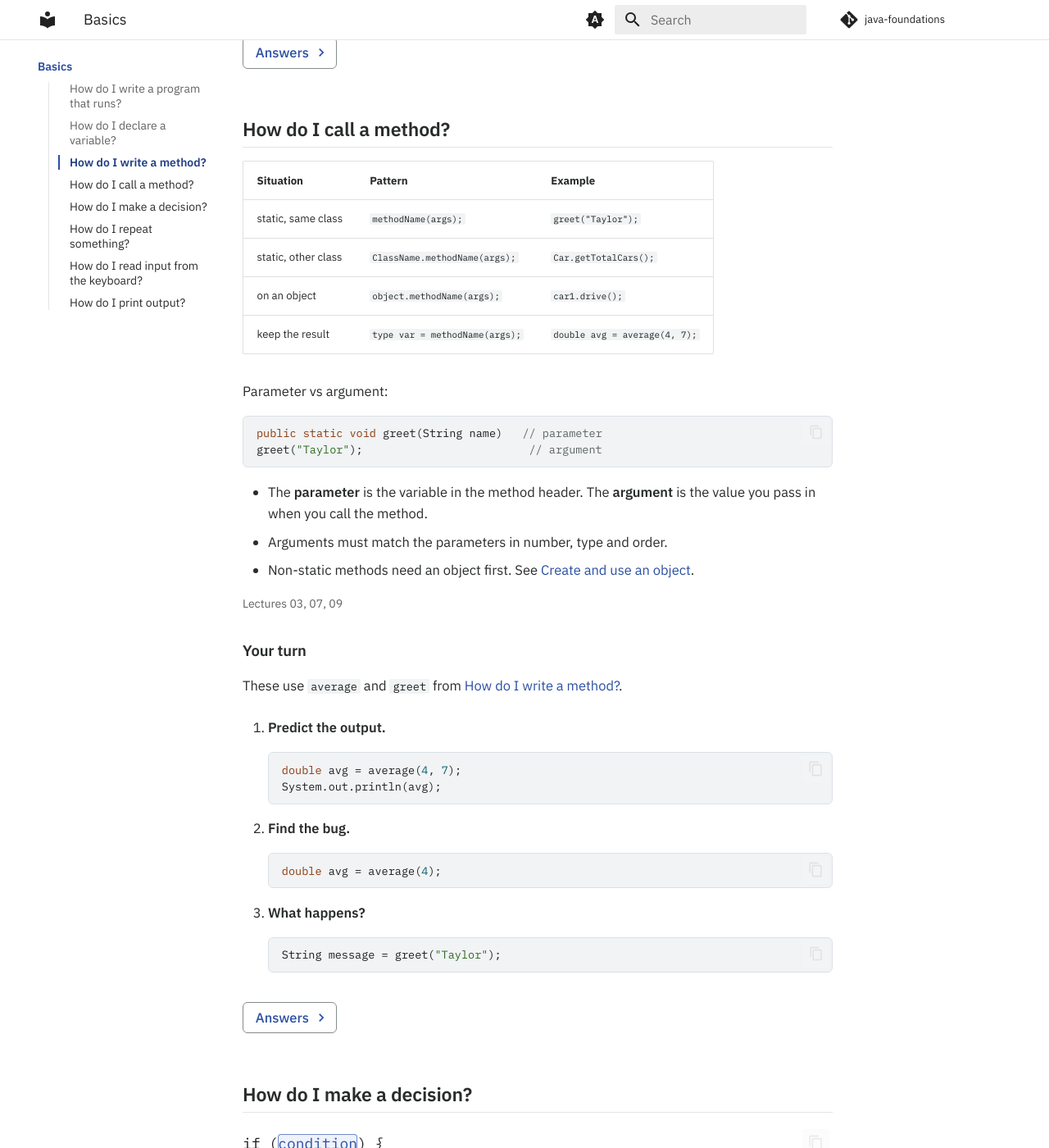
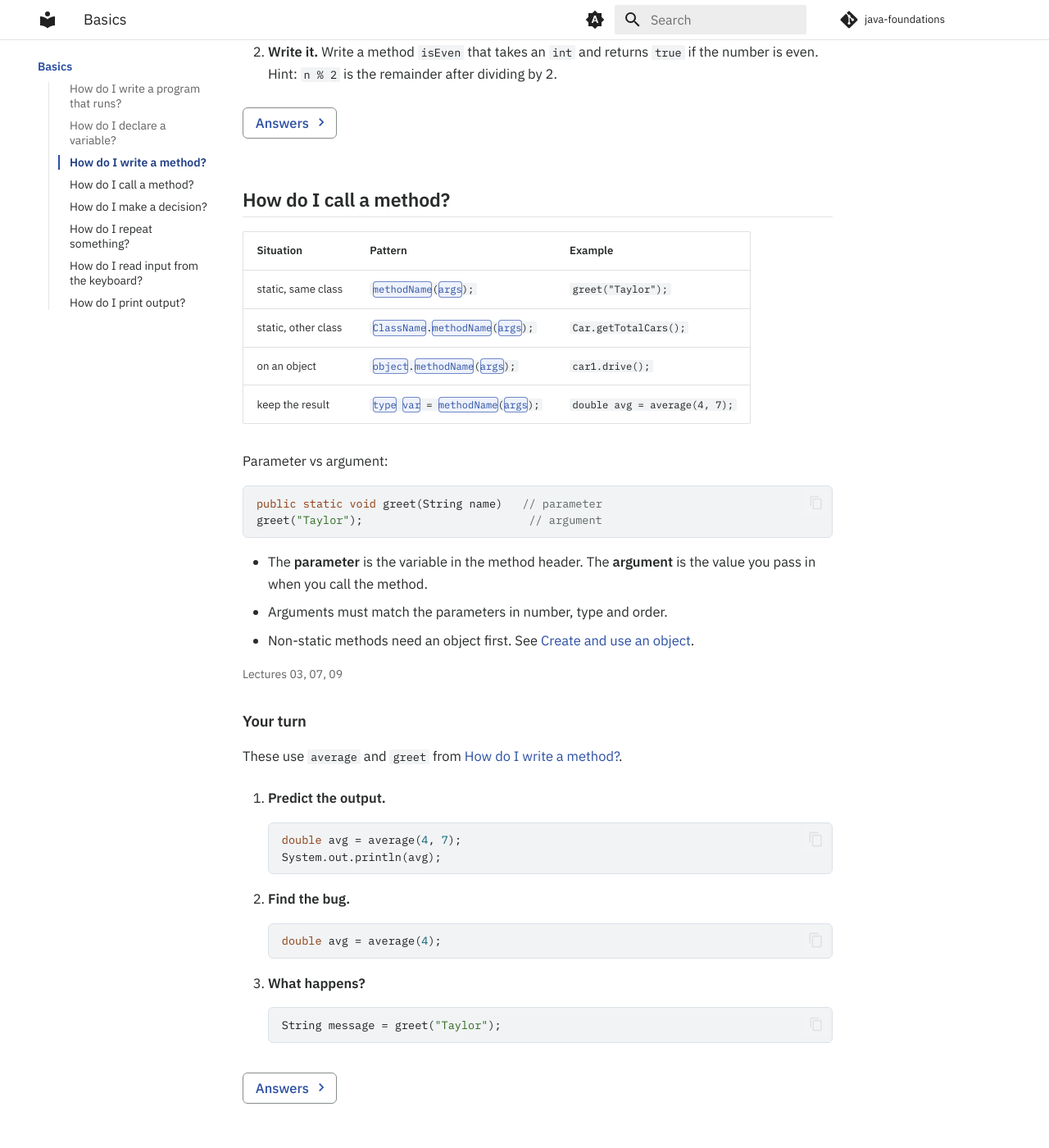
Before and after one commit to pitt-0401/java-foundations, an MkDocs documentation site: the page built from docs/basics.md, in a window 1280 px wide and 1400 px high, scrolled down 4840 px. Shown: the whole window at 82% size. Built offline with MkDocs 1.6.1 and Material for MkDocs 9.7.7, drawn with Linux system fonts in a browser that asks for light colours; comment, search, counter and statistics services are not loaded.

Commit message:
style(docs): improve site-wide visual consistency

```diff
--- a/docs/basics.md
+++ b/docs/basics.md
@@ -205,7 +205,9 @@ Use `double seats = 40.5;`, or write `(int) 40.5` if you want `40`.
 
 ## How do I write a method? { #method }
 
-<pre class="pattern"><code>public static <var data-label="return type">returnType</var> <var data-label="method name">methodName</var>(<var data-label="parameter type">type</var> <var>paramName</var>, <var>type</var> <var data-label="parameter name">paramName</var>) {
+<pre class="pattern"><code>public static <var data-label="return type">returnType</var> <var data-label="method name">methodName</var>(
+        <var data-label="parameter type">type</var> <var>paramName</var>,
+        <var>type</var> <var data-label="parameter name">paramName</var>) {
     <var data-label="method body">statements</var>
     return <var data-label="returned value">value</var>;  // omit for void methods
 }</code></pre>
@@ -296,10 +298,10 @@ public static double average(int a, int b) {
 
 | Situation | Pattern | Example |
 |---|---|---|
-| static, same class | `methodName(args);` | `greet("Taylor");` |
-| static, other class | `ClassName.methodName(args);` | `Car.getTotalCars();` |
-| on an object | `object.methodName(args);` | `car1.drive();` |
-| keep the result | `type var = methodName(args);` | `double avg = average(4, 7);` |
+| static, same class | <code><var>methodName</var>(<var>args</var>);</code> | `greet("Taylor");` |
+| static, other class | <code><var>ClassName</var>.<var>methodName</var>(<var>args</var>);</code> | `Car.getTotalCars();` |
+| on an object | <code><var>object</var>.<var>methodName</var>(<var>args</var>);</code> | `car1.drive();` |
+| keep the result | <code><var>type</var> <var>var</var> = <var>methodName</var>(<var>args</var>);</code> | `double avg = average(4, 7);` |
 
 Parameter vs argument:
 
--- a/docs/stylesheets/extra.css
+++ b/docs/stylesheets/extra.css
@@ -71,6 +71,9 @@ body[data-md-color-scheme="default"] {
   --md-code-hl-variable-color: var(--md-code-fg-color);
   --md-code-hl-operator-color: var(--md-code-fg-color);
   --md-code-hl-punctuation-color: var(--md-code-fg-color);
+  /* Highlighted lines (hl_lines): the accent tint with an accent bar. */
+  --md-code-hl-color: var(--jf-accent);
+  --md-code-hl-color--light: var(--jf-hl);
 }
 
 body[data-md-color-scheme="slate"] {
@@ -112,9 +115,20 @@ body[data-md-color-scheme="slate"] {
   --md-typeset-a-color: var(--jf-accent);
   --md-accent-fg-color: var(--jf-accent-strong);
   --md-accent-bg-color: var(--jf-on-accent);   /* text on hovered or focused buttons */
-  /* Two of Material's dark code colors are just under 4.5:1 on the code background. */
-  --md-code-hl-number-color: #ec7a6d;    /* 5.1:1 */
-  --md-code-hl-constant-color: #a08fe8;  /* 5.1:1 */
+  /* Code colors follow the light scheme: keywords and constants warm, numbers
+     teal, strings green, everything else the code text color. Each is 4.5:1 or
+     more on the code background and on highlighted lines. */
+  --md-code-hl-keyword-color: #e0a36b;   /* 6.5:1 */
+  --md-code-hl-constant-color: #e0a36b;
+  --md-code-hl-number-color: #5cc0cc;    /* 6.7:1 */
+  --md-code-hl-function-color: var(--md-code-fg-color);
+  --md-code-hl-name-color: var(--md-code-fg-color);
+  --md-code-hl-variable-color: var(--md-code-fg-color);
+  --md-code-hl-operator-color: var(--md-code-fg-color);
+  --md-code-hl-punctuation-color: var(--md-code-fg-color);
+  /* A darker tint than the light scheme's, so comments stay above 4.5:1. */
+  --md-code-hl-color: var(--jf-accent);
+  --md-code-hl-color--light: var(--jf-hl-soft);
   /* Header and footer match the page instead of a colored bar. */
   --md-primary-fg-color: #1a1e27;
   --md-primary-fg-color--light: #1a1e27;
@@ -207,9 +221,20 @@ body[data-md-color-scheme] {
   line-height: 1.6;
 }
 
-/* Tables: slightly larger text than the theme default. */
+/* Tables: slightly larger text than the theme default. Code in a table is a
+   little larger relative to it than in running text (about 12px). */
 .md-typeset table:not([class]) {
   font-size: 0.8em;
+}
+.md-typeset table:not([class]) code {
+  font-size: 0.92em;
+}
+/* A placeholder in a narrow table cell wraps as a whole, not mid-word. */
+.md-typeset table:not([class]) code var {
+  display: inline-block;
+}
+.md-typeset table:not([class]) th {
+  font-weight: 600;
 }
 
 .md-typeset h1,
@@ -276,6 +301,18 @@ body[data-md-color-scheme] {
   border-radius: 6px;
 }
 
+/* Line numbers (linenums="1"): the same size and line height as the code, so
+   each number stays beside its line, and inside the same bordered box. */
+.md-typeset .highlighttable .linenos {
+  font-size: 0.82em;
+  border: 1px solid var(--jf-code-border);
+  border-right: 0;
+  border-radius: 6px 0 0 6px;
+}
+.md-typeset .highlighttable .linenodiv pre {
+  line-height: 1.5;
+}
+
 /* Titles on code blocks (title="Car.java"). */
 .md-typeset .highlight span.filename {
   font-size: 0.75em;
@@ -327,6 +364,10 @@ body[data-md-color-scheme] {
   border-radius: 0;
   font-size: 1.09em;             /* 18px */
   padding: 0.5em 0 0.9em;
+}
+/* A pattern has no box, so the copy button has no box behind it either. */
+.md-typeset pre.pattern .md-code__nav {
+  background: none;
 }
 
 /*
@@ -701,6 +742,10 @@ body[data-md-color-scheme] {
   outline-offset: 2px;
   border-radius: 2px;
 }
+/* Buttons keep their own corners on focus; the outline follows them. */
+.md-typeset .md-button:focus-visible {
+  border-radius: 4px;
+}
 
 /* Material removes the outline from "Back to top"; keep its pill shape. */
 .md-top:focus-visible {
@@ -815,10 +860,10 @@ body[data-md-color-scheme] {
 @media screen and (max-width: 30em) {
   .md-typeset pre.pattern.is-row > code {
     font-size: 1em;
-    word-spacing: 0.6em;
+    word-spacing: 1em;
   }
   .md-typeset pre.pattern.is-row var[data-label]::after {
-    font-size: 0.55em;
+    font-size: 0.7em;            /* 11.5px, as wide as the spacing allows */
   }
   .md-typeset .jf-choices {
     grid-template-columns: repeat(3, minmax(0, 1fr));
```
Also changed, not shown: docs/classes-and-objects.md (+39 -22 lines), docs/design-guidelines.md (+17 -7 lines).
